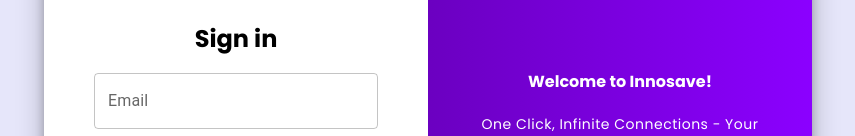
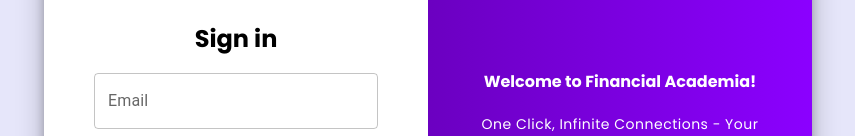
Before and after one commit to smritidoneria/Financial-Academia, a React (Vite) app in the folder client/: page /login in a window 1280 px wide. Shown: the part 251-387 px from the top of the page, without its empty margins (212-1067 px from the left). Built offline with nearby package versions, Linux system fonts and the light colour scheme; the HTML template or start-up script is replaced by a standard one.

Commit message:
changed name

```diff
--- a/client/index.html
+++ b/client/index.html
@@ -7,7 +7,7 @@
     <link rel="preconnect" href="https://fonts.gstatic.com" crossorigin>
     <link href="https://fonts.googleapis.com/css2?family=Poppins:ital,wght@0,100;0,200;0,300;0,400;0,500;0,600;0,700;0,800;0,900;1,100;1,200;1,300;1,400;1,500;1,600;1,700;1,800;1,900&display=swap" rel="stylesheet">
     <meta name="viewport" content="width=device-width, initial-scale=1.0" />
-    <title>InnoSave</title>
+    <title>Financial Academia</title>
   </head>
   <body>
     <div id="root"></div>
--- a/client/src/components/Footer.jsx
+++ b/client/src/components/Footer.jsx
@@ -89,7 +89,7 @@
         />
         <div className='mb-[-10px]'>
           <div className='opacity-60'>
-          Copyright © InnoSave 2024. All rights reserved
+          Copyright © Financial Academia 2024. All rights reserved
           </div>
         </div>
       </div>
--- a/client/src/components/NavBar.jsx
+++ b/client/src/components/NavBar.jsx
@@ -93,7 +93,7 @@
                     alt="Your Company"
                   />
                   <span className="font-bold text-white  tracking-wide ml-2 text-xl">
-                    Innosave
+                    Financial Academia
                   </span>
                 </div>
                 <div className="hidden sm:ml-6 sm:block">
--- a/client/src/pages/Home.jsx
+++ b/client/src/pages/Home.jsx
@@ -56,7 +56,7 @@
             <Center>
               <div className="w-full flex items-center gap-4 font-bold text-7xl">
                 <img src={logo} alt="" className="w-24 h-24" />
-                <span className="tracking-wide text-black">INNOSAVE</span>
+                <span className="tracking-wide text-black">Financial Academia</span>
               </div>
               {/* <h2 className="max-w-lg text-4xl font-bold md:text-5xl">
                             Grow faster with our
--- a/client/src/pages/Login.jsx
+++ b/client/src/pages/Login.jsx
@@ -284,7 +284,7 @@
             </Components.LeftOverlayPanel>
 
             <Components.RightOverlayPanel signinIn={signIn}>
-              <Components.Title>Welcome to Innosave!</Components.Title>
+              <Components.Title>Welcome to Financial Academia!</Components.Title>
               <Components.Paragraph>
                 One Click, Infinite Connections - Your Content, Everywhere!
               </Components.Paragraph>
```
Also changed, not shown: 1 other file (tests, documents, lock files or other folders).
